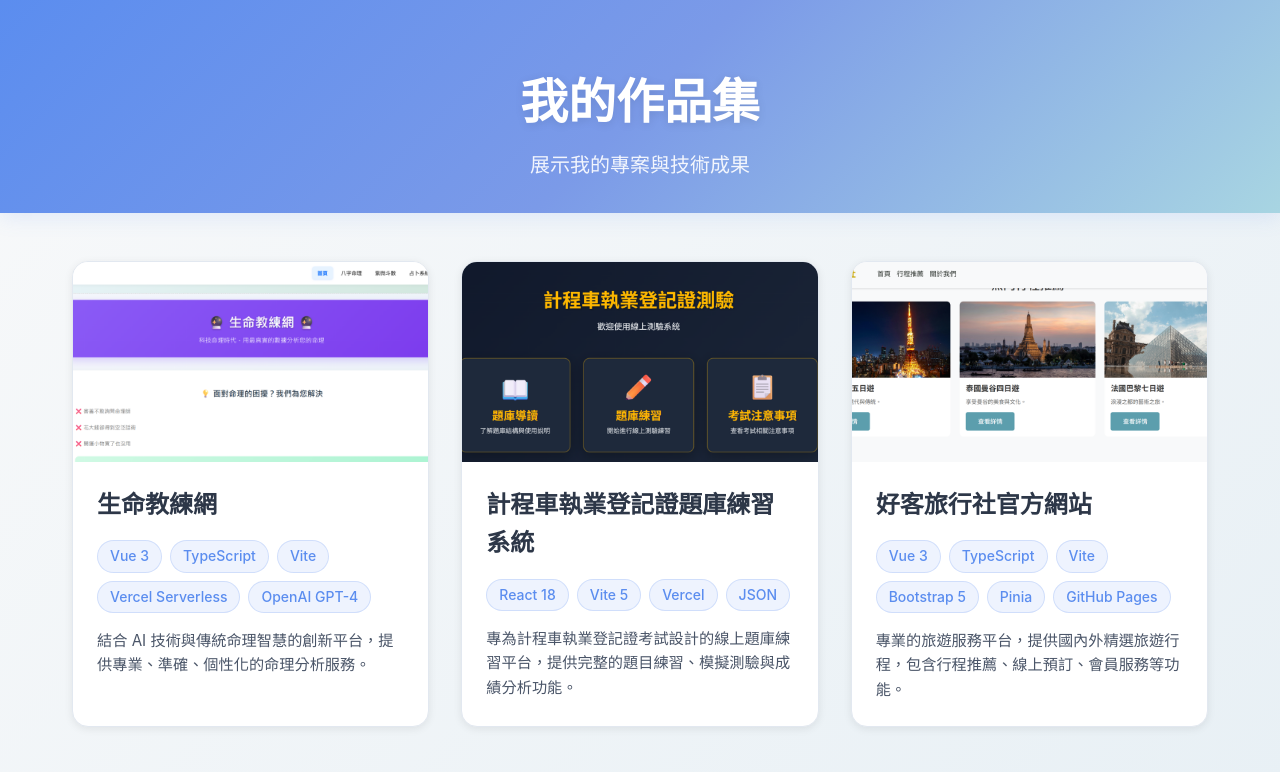
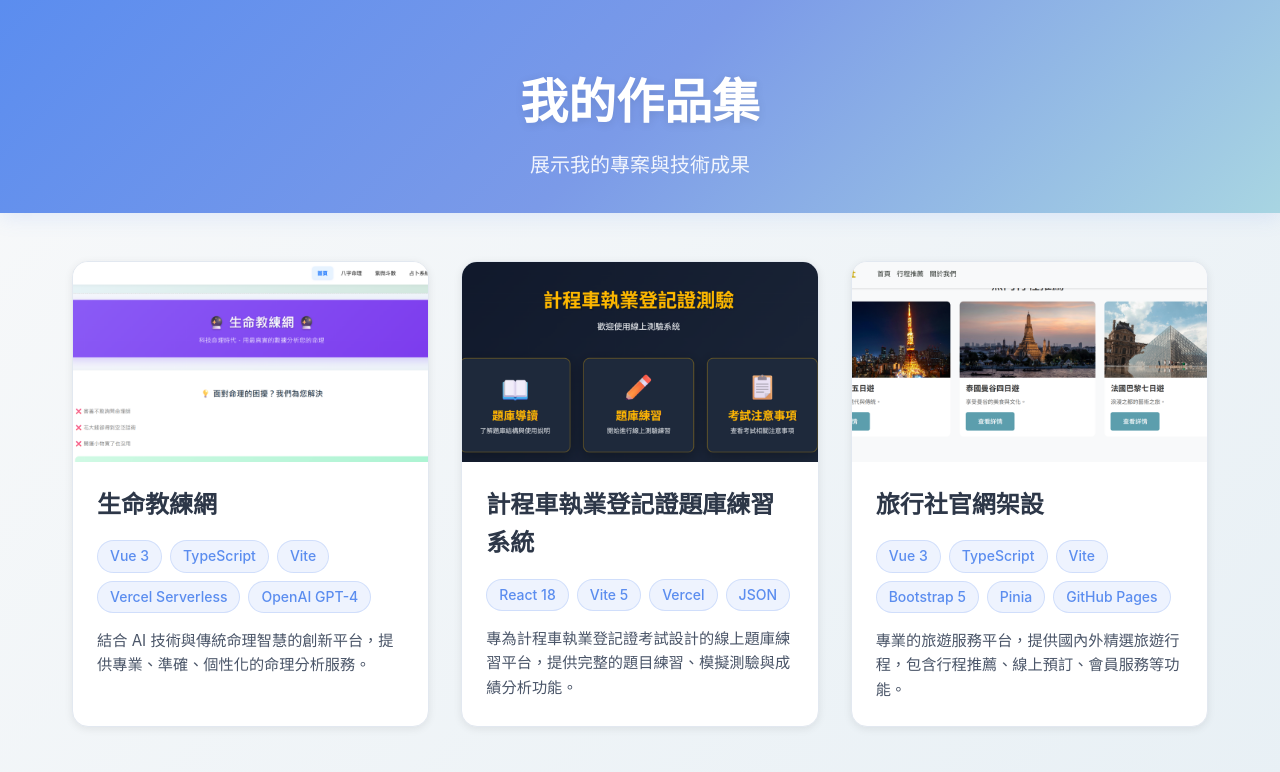
Before and after one commit to redyjohn/Portfolio, a React (Vite) app: page / in a window 1280 px wide. Shown: the top 772 px of the page. Built offline with nearby package versions, Linux system fonts and the light colour scheme.

Commit message:
更新作品三名称：好客旅行社官方網站 -> 旅行社官網架設

```diff
--- a/src/data/projects.js
+++ b/src/data/projects.js
@@ -278,7 +278,7 @@ export const projects = [
   },
   {
     id: 3,
-    name: '好客旅行社官方網站',
+    name: '旅行社官網架設',
     shortDescription: '專業的旅遊服務平台，提供國內外精選旅遊行程，包含行程推薦、線上預訂、會員服務等功能。',
     technologies: ['Vue 3', 'TypeScript', 'Vite', 'Bootstrap 5', 'Pinia', 'GitHub Pages'],
     thumbnail: '/hakotravel.png',
```
